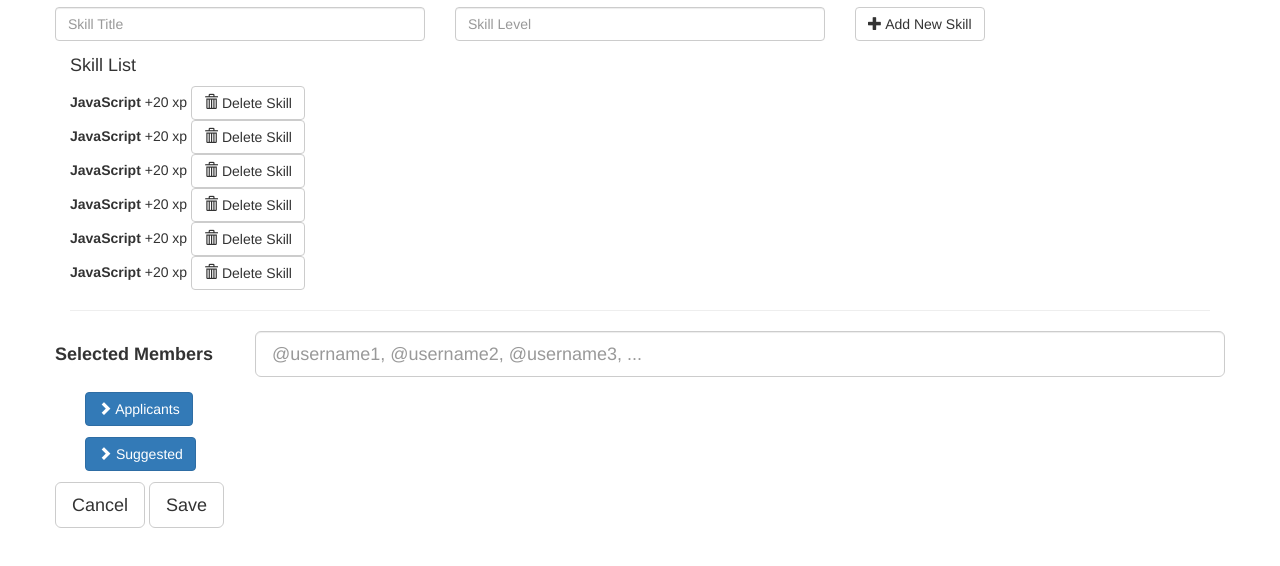
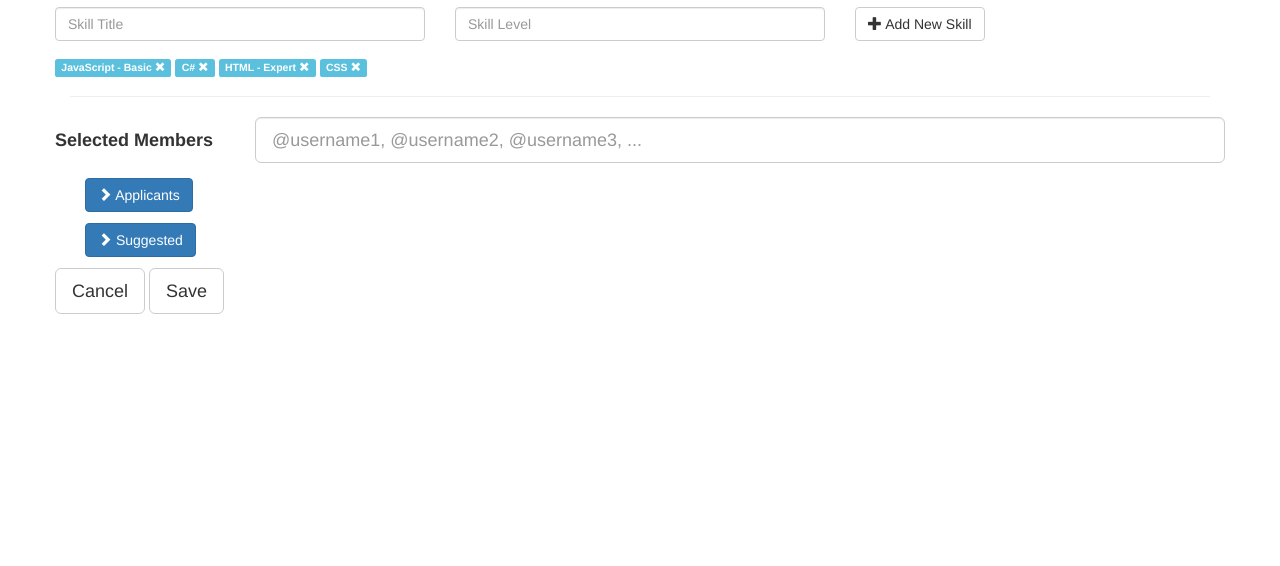
Before and after one commit to ltiaunesp/Fellowship, a plain HTML site: page www/selectmember.html in a window 1280 px wide. Shown: the part 174-740 px from the top of the page. Drawn offline with Linux system fonts and the light colour scheme.

Commit message:
Select Members Att

```diff
--- a/www/selectmember.html
+++ b/www/selectmember.html
@@ -61,17 +61,16 @@
                 </div>
               </div>
 
-              <h4>Skill List</h4>
-              <ul class="list-unstyled">
-                <li><b>JavaScript</b> +20 xp  <button class="btn btn-default"><span class="glyphicon glyphicon-trash"></span> Delete Skill</button></li>
-                <li><b>JavaScript</b> +20 xp  <button class="btn btn-default"><span class="glyphicon glyphicon-trash"></span> Delete Skill</button></li>
-                <li><b>JavaScript</b> +20 xp  <button class="btn btn-default"><span class="glyphicon glyphicon-trash"></span> Delete Skill</button></li>
-                <li><b>JavaScript</b> +20 xp  <button class="btn btn-default"><span class="glyphicon glyphicon-trash"></span> Delete Skill</button></li>
-                <li><b>JavaScript</b> +20 xp  <button class="btn btn-default"><span class="glyphicon glyphicon-trash"></span> Delete Skill</button></li>
-                <li><b>JavaScript</b> +20 xp  <button class="btn btn-default"><span class="glyphicon glyphicon-trash"></span> Delete Skill</button></li>
-              </ul>
+              <div class="row">
+                <span class="label label-info">JavaScript - Basic <span class="glyphicon glyphicon-remove"></span></span>
+                <span class="label label-info">C# <span class="glyphicon glyphicon-remove"></span></span>
+                <span class="label label-info">HTML - Expert <span class="glyphicon glyphicon-remove"></span></span>
+                <span class="label label-info">CSS <span class="glyphicon glyphicon-remove"></span></span>
+
+              </div>
 
               <hr>
+
               <div class="row">
                 <div class="form-group form-group-lg">
                   <div class="col-lg-2 col-md-2 col-sm-2 col-xs-12">
```
